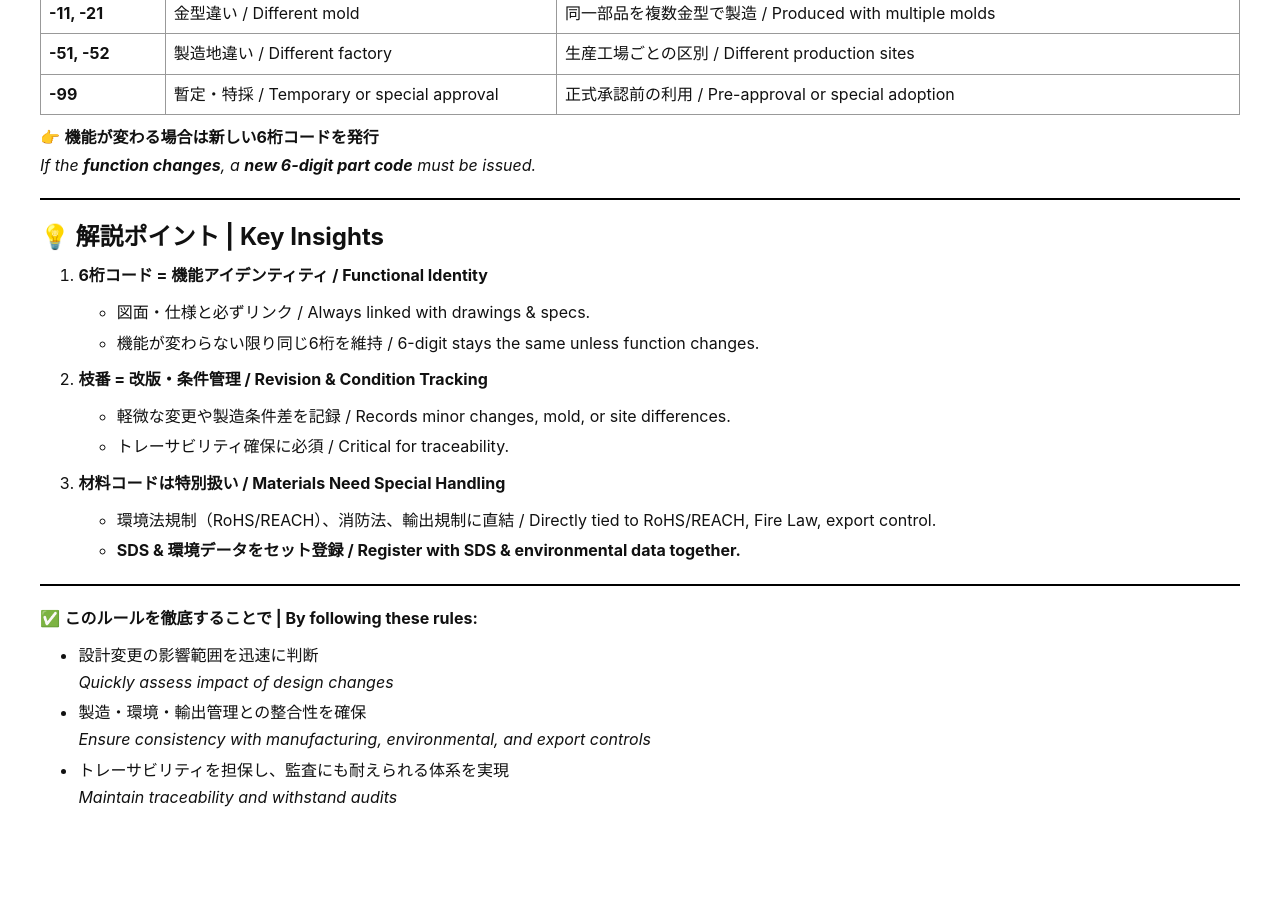
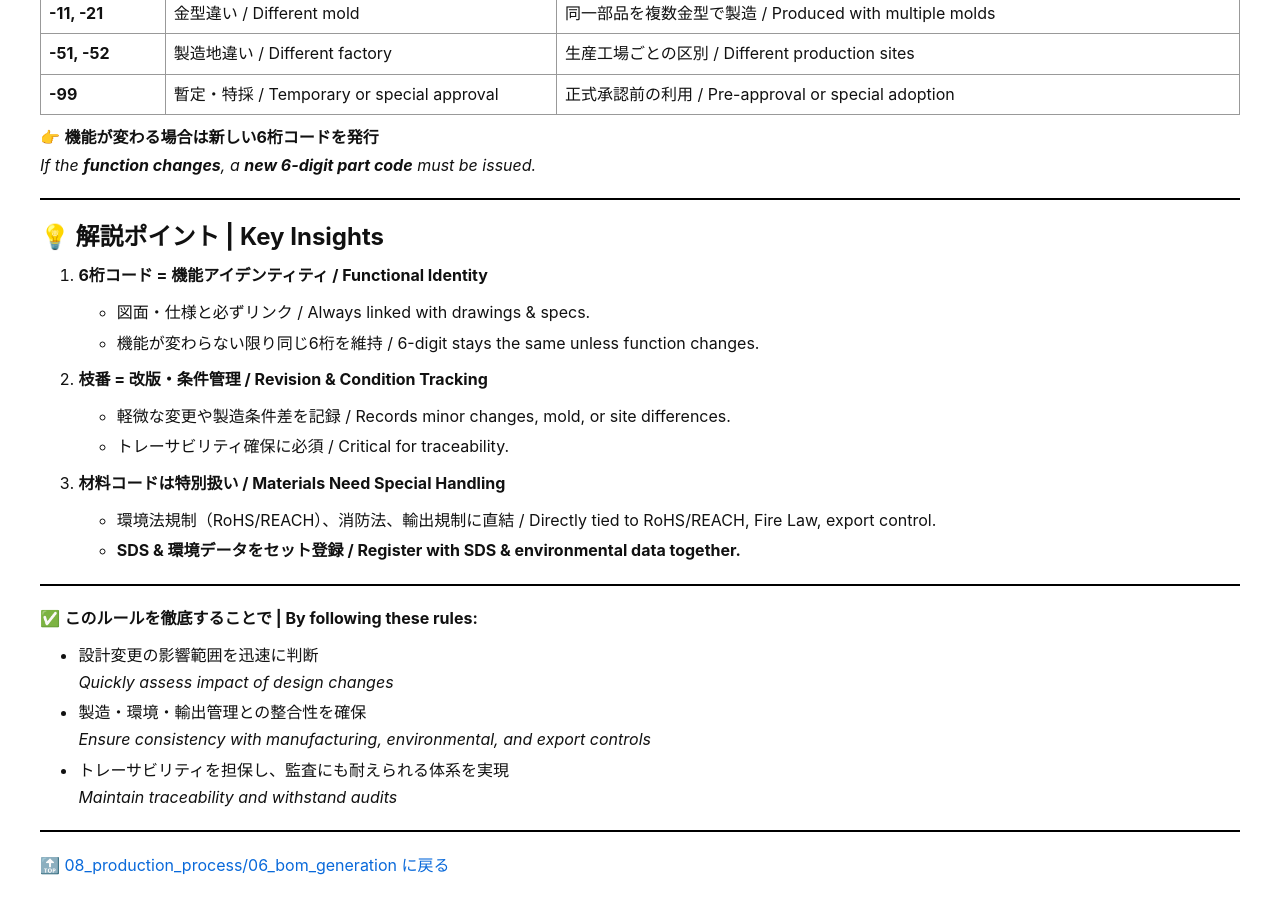
Before and after one commit to Samizo-AITL/EduMecha, a Jekyll site: the page built from 08_production_process/06_bom_generation/part_numbering.md, in a window 1280 px wide and 900 px high, scrolled down 1071 px. Built offline with Jekyll 4.4.1, drawn with Linux system fonts in a browser that asks for light colours; before the commit the page ends 1904 px from its top, so only the background shows below that.

Commit message:
Update part_numbering.md

```diff
--- a/08_production_process/06_bom_generation/part_numbering.md
+++ b/08_production_process/06_bom_generation/part_numbering.md
@@ -81,3 +81,7 @@ ABCDEF-XX
   *Ensure consistency with manufacturing, environmental, and export controls*
 - トレーサビリティを担保し、監査にも耐えられる体系を実現
   *Maintain traceability and withstand audits*
+
+---
+
+[🔝 08_production_process/06_bom_generation に戻る ](./)
```
